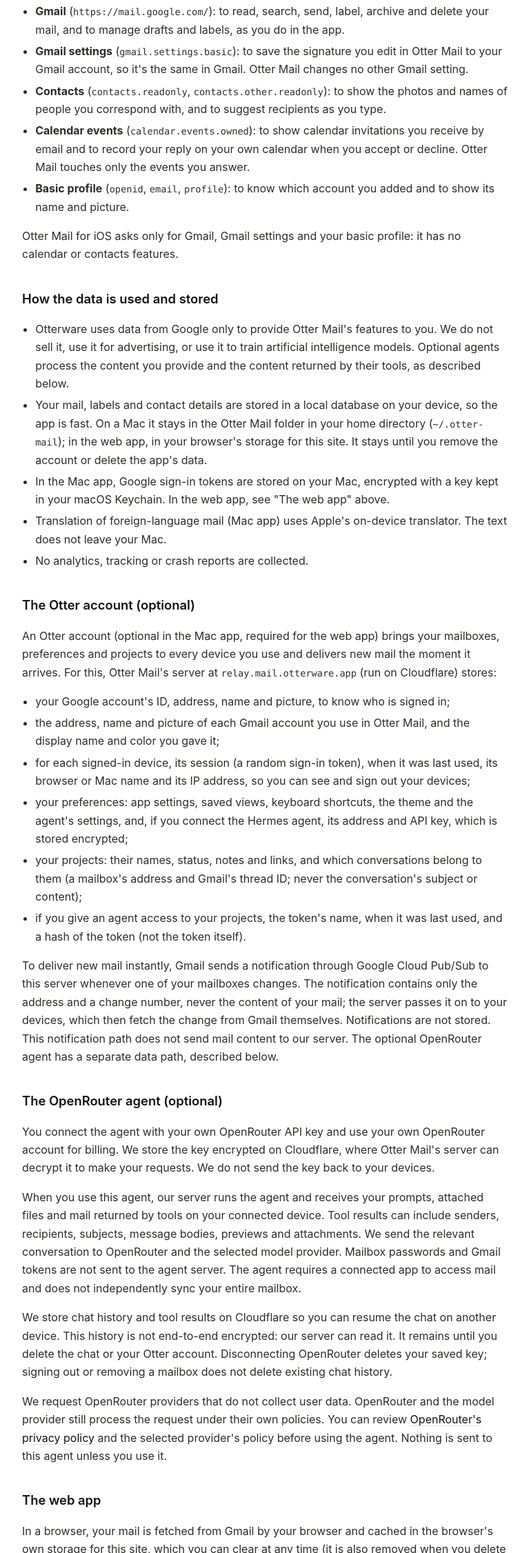
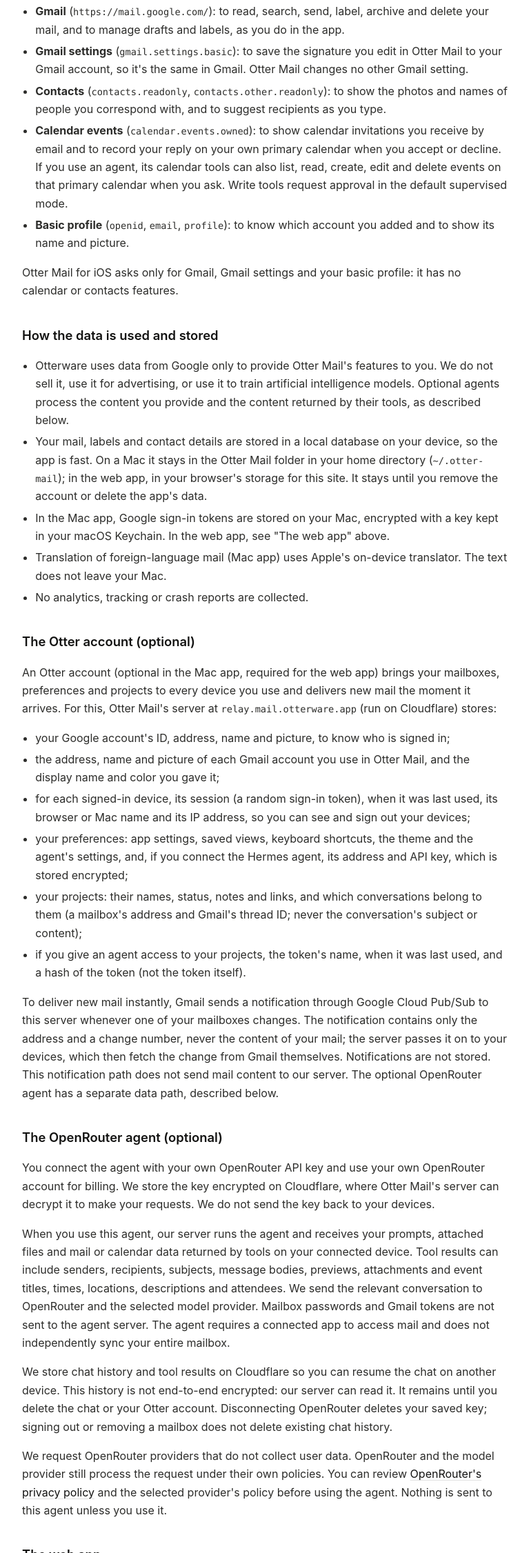
Before and after one commit to otterware-app/otterware-site, a website: page public/mail/privacy/index.html in a window 1280 px wide. Shown: the part 548-2800 px from the top of the page at 69% size, without its empty margins (72-839 px from the left). Drawn offline with Linux system fonts and the light colour scheme.

Commit message:
Clarify agent access to primary calendar events (#6)

```diff
--- a/public/mail/privacy/index.html
+++ b/public/mail/privacy/index.html
@@ -54,7 +54,9 @@
             <li>
               <strong>Calendar events</strong> (<code>calendar.events.owned</code>): to show
               calendar invitations you receive by email and to record your reply on your own
-              calendar when you accept or decline. Otter Mail touches only the events you answer.
+              primary calendar when you accept or decline. If you use an agent, its calendar tools
+              can also list, read, create, edit and delete events on that primary calendar when you
+              ask. Write tools request approval in the default supervised mode.
             </li>
             <li>
               <strong>Basic profile</strong> (<code>openid</code>, <code>email</code>,
@@ -142,8 +144,9 @@
           </p>
           <p>
             When you use this agent, our server runs the agent and receives your prompts, attached
-            files and mail returned by tools on your connected device. Tool results can include
-            senders, recipients, subjects, message bodies, previews and attachments. We send the
+            files and mail or calendar data returned by tools on your connected device. Tool results
+            can include senders, recipients, subjects, message bodies, previews, attachments and
+            event titles, times, locations, descriptions and attendees. We send the
             relevant conversation to OpenRouter and the selected model provider. Mailbox passwords
             and Gmail tokens are not sent to the agent server. The agent requires a connected app to
             access mail and does not independently sync your entire mailbox.
@@ -193,7 +196,7 @@
             <li>
               <strong>Your agent, only if you set one up.</strong> The optional agent runs through a
               provider you install or configure and sign in to yourself (Claude Code, Codex or Hermes). When you
-              ask it something, the messages and mail content it needs are sent to that provider
+              ask it something, the messages, mail content and calendar details it needs are sent to that provider
               under your own account with them, and are subject to that provider's privacy policy.
               Nothing is sent to an agent unless you use it.
             </li>
```
